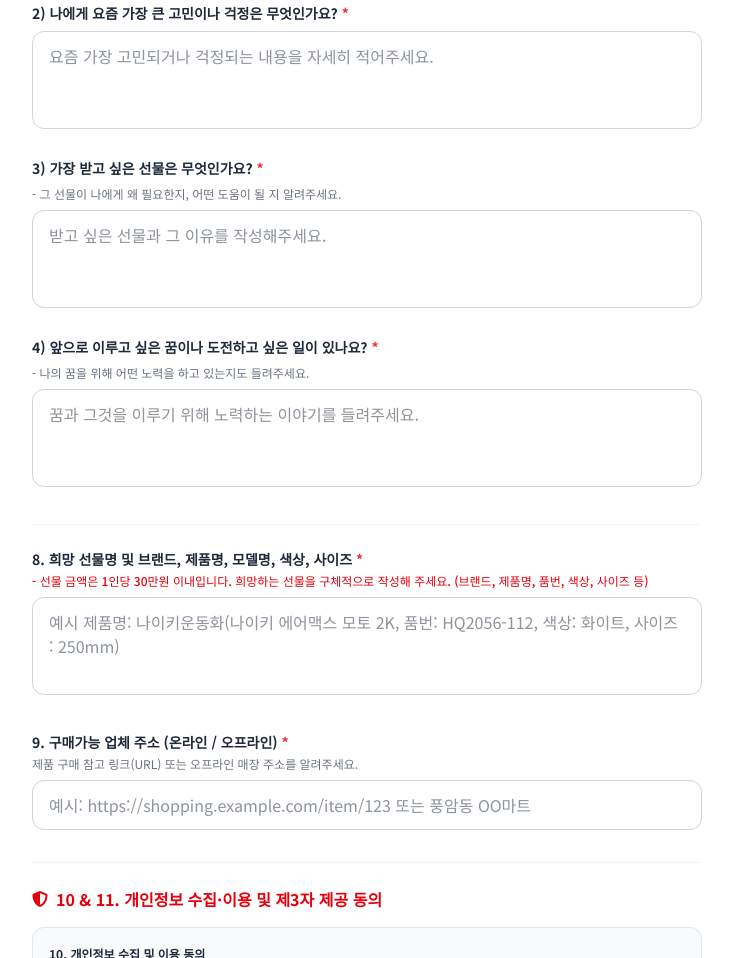
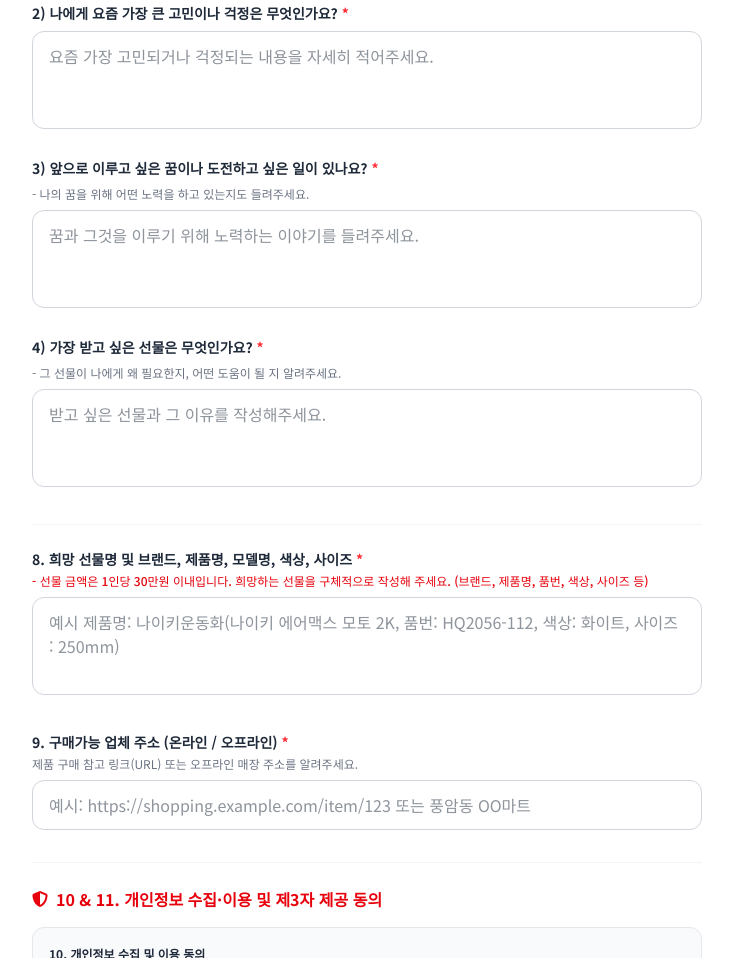
Before and after one commit to dbalzz252-del/ohmygodwish, a plain HTML site: page index.html in a window 1280 px wide. Shown: the part 1172-2130 px from the top of the page, without its empty margins (273-1006 px from the left). Drawn offline with nearby package versions, Linux system fonts and the light colour scheme; a web font is replaced by a local one.

Commit message:
Update index.html

```diff
--- a/index.html
+++ b/index.html
@@ -186,19 +186,19 @@
                 <!-- 7-3 -->
                 <div>
                     <label class="block text-sm font-bold text-gray-800 mb-2">
-                        3) 가장 받고 싶은 선물은 무엇인가요? <span class="text-red-500">*</span>
+                        3) 앞으로 이루고 싶은 꿈이나 도전하고 싶은 일이 있나요? <span class="text-red-500">*</span>
                     </label>
-                    <p class="text-xs text-gray-500 mb-2">- 그 선물이 나에게 왜 필요한지, 어떤 도움이 될 지 알려주세요.</p>
-                    <textarea id="wishGiftReason" required rows="3" placeholder="받고 싶은 선물과 그 이유를 작성해주세요." class="w-full px-4 py-3 rounded-xl border border-gray-300 focus:ring-2 focus:ring-red-500 focus:border-red-500 outline-none transition resize-none"></textarea>
+                    <p class="text-xs text-gray-500 mb-2">- 나의 꿈을 위해 어떤 노력을 하고 있는지도 들려주세요.</p>
+                    <textarea id="wishGiftReason" required rows="3" placeholder="꿈과 그것을 이루기 위해 노력하는 이야기를 들려주세요." class="w-full px-4 py-3 rounded-xl border border-gray-300 focus:ring-2 focus:ring-red-500 focus:border-red-500 outline-none transition resize-none"></textarea>
                 </div>
 
                 <!-- 7-4 -->
                 <div>
                     <label class="block text-sm font-bold text-gray-800 mb-2">
-                        4) 앞으로 이루고 싶은 꿈이나 도전하고 싶은 일이 있나요? <span class="text-red-500">*</span>
+                        4) 가장 받고 싶은 선물은 무엇인가요? <span class="text-red-500">*</span>
                     </label>
-                    <p class="text-xs text-gray-500 mb-2">- 나의 꿈을 위해 어떤 노력을 하고 있는지도 들려주세요.</p>
-                    <textarea id="wishDream" required rows="3" placeholder="꿈과 그것을 이루기 위해 노력하는 이야기를 들려주세요." class="w-full px-4 py-3 rounded-xl border border-gray-300 focus:ring-2 focus:ring-red-500 focus:border-red-500 outline-none transition resize-none"></textarea>
+                    <p class="text-xs text-gray-500 mb-2">- 그 선물이 나에게 왜 필요한지, 어떤 도움이 될 지 알려주세요.</p>
+                    <textarea id="wishDream" required rows="3" placeholder="받고 싶은 선물과 그 이유를 작성해주세요." class="w-full px-4 py-3 rounded-xl border border-gray-300 focus:ring-2 focus:ring-red-500 focus:border-red-500 outline-none transition resize-none"></textarea>
                 </div>
             </div>
 
```
